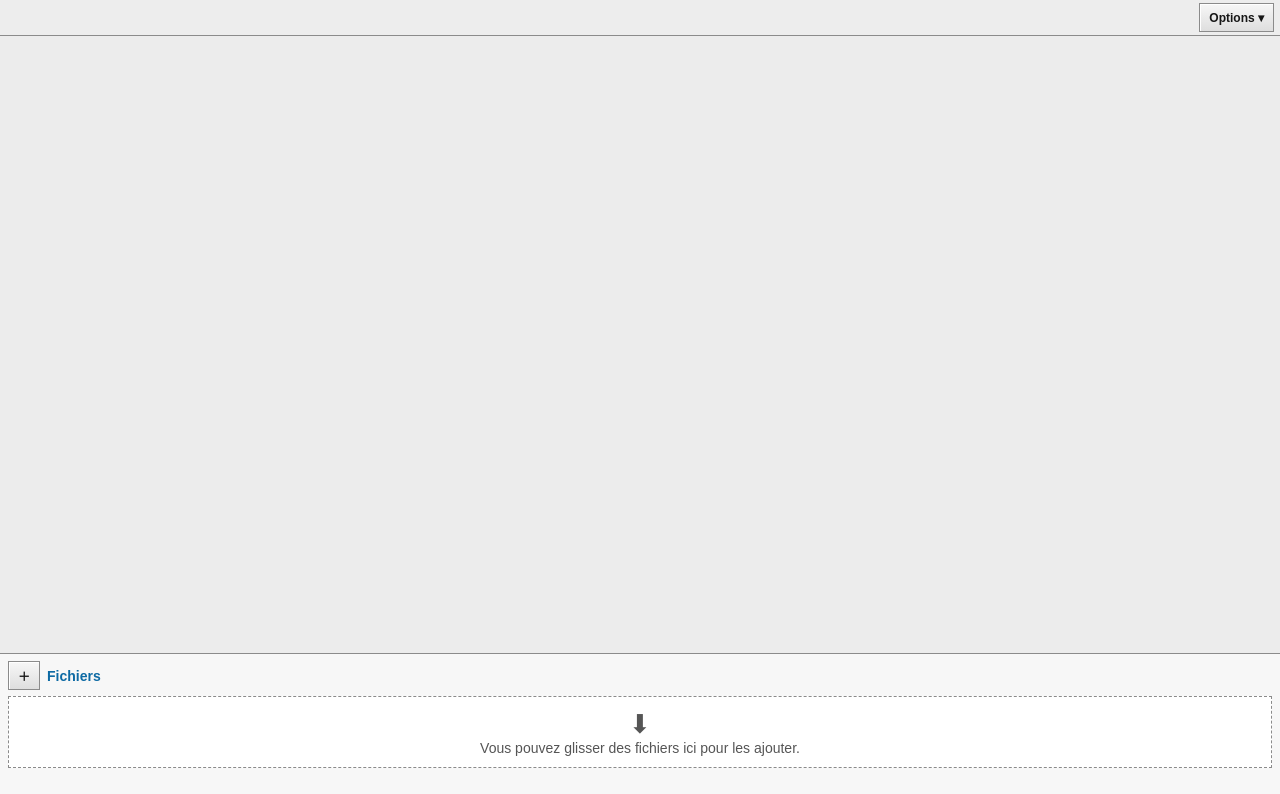
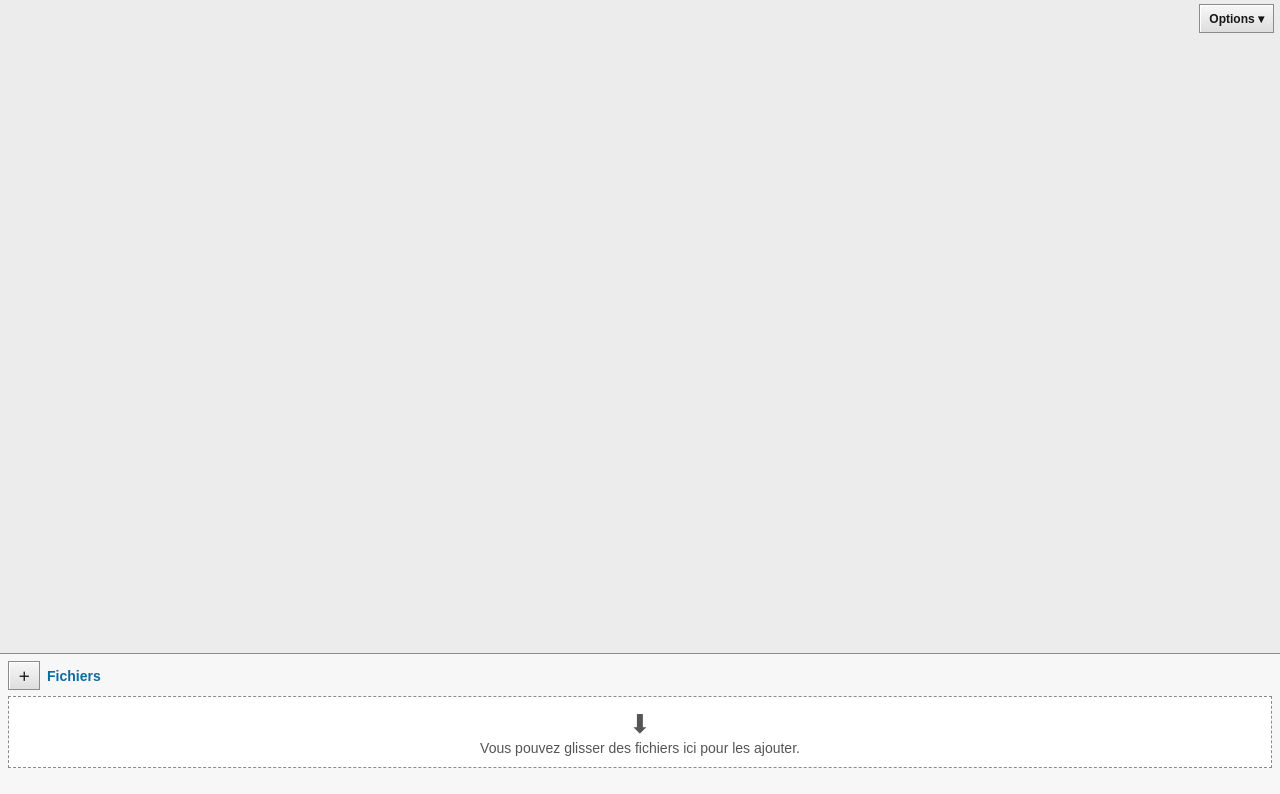
Before and after one commit to noobmaster693/groq-cyberlearn-chatbot, a website: page public/index.html in a window 1280 px wide. Drawn offline with Linux system fonts and the light colour scheme.

Commit message:
Remove top strip line and float Options button

```diff
--- a/public/legacy.css
+++ b/public/legacy.css
@@ -14,25 +14,26 @@ body{padding:0;background:var(--bg);color:var(--text);font-family:Arial,Helvetic
 button,input,textarea,select{font:inherit;color:var(--text)}
 button{cursor:pointer}
 .app{height:100dvh;display:flex;flex-direction:column;border:0;border-radius:0;background:var(--bg)}
+
+/* No full-width top strip: only the Options button floats in the upper-right corner. */
 .topbar{
-  display:flex;align-items:center;justify-content:flex-end;gap:8px;
-  min-height:36px;padding:3px 6px;border-bottom:1px solid var(--line);border-radius:0;
-  background:var(--panel2)
+  position:absolute;z-index:30;top:4px;right:6px;
+  display:block;min-height:0;padding:0;border:0;background:transparent
 }
 .brand{display:none!important}
-.tabs{display:flex;align-items:flex-end;gap:2px;height:100%}
+.tabs{display:block;height:auto}
 .tab,.legacy-btn,.drawer button,.drawer select{
   min-height:29px;padding:5px 9px;border:1px solid var(--line);border-radius:0;
   background:linear-gradient(var(--panel),var(--panel3));color:var(--text);
   box-shadow:inset 1px 1px 0 var(--shadow);font-weight:700;font-size:12px
 }
-.tab.active{background:var(--panel);border-bottom-color:var(--panel);position:relative;top:1px}
+.tab.active{background:var(--panel)}
 .tab:hover,.legacy-btn:hover,.drawer button:hover{outline:1px solid var(--accent)}
 .main{min-height:0;flex:1;position:relative;overflow:hidden}
 .view{height:100%;overflow:auto;padding:12px 14px}
 .hidden{display:none!important}
 .drawer{
-  position:absolute;z-index:20;right:6px;top:0;width:min(340px,calc(100% - 12px));
+  position:absolute;z-index:40;right:6px;top:36px;width:min(340px,calc(100% - 12px));
   padding:8px;border:1px solid var(--line);border-radius:0;background:var(--panel);
   box-shadow:3px 3px 0 #0003
 }
@@ -70,7 +71,6 @@ button{cursor:pointer}
 .legacy-form{display:grid;grid-template-columns:300px minmax(420px,1fr);gap:7px 32px;max-width:none;margin:0 0 10px}
 .legacy-input{width:100%;height:37px;padding:5px 10px;border:1px solid var(--line);border-radius:0;background:linear-gradient(var(--panel),var(--panel2));box-shadow:inset 1px 1px 0 var(--shadow)}
 .span2{grid-column:1/-1}.small{width:250px}.medium{width:345px}.left{grid-column:1}.right{grid-column:2}
-
 .editor{width:100%;max-width:none;margin:0;display:grid;grid-template-columns:42px minmax(0,1fr);min-height:215px;border:0;border-radius:0;background:var(--output)}
 .coderunner-editor{width:100%;max-width:none;margin:0;border:0;border-top:1px solid var(--line)}
 .gutter{padding:4px 8px;border-right:1px solid var(--line2);background:var(--panel2);text-align:right;white-space:pre;color:var(--muted);font:14px/1.55 "Courier New",monospace}
```
